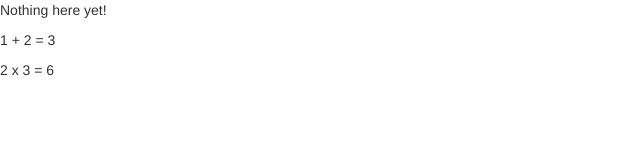
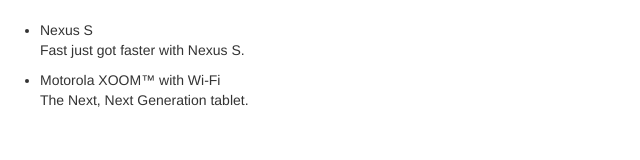
Before and after one commit to ramadhaniabidin/Learn-Angular, a website: page app/index.html in a window 1280 px wide. Shown: the whole page, without its empty margins (0-640 px from the left). Drawn offline with nearby package versions, Linux system fonts and the light colour scheme.

Commit message:
Add app.css and update Index.html

```diff
--- /dev/null
+++ b/app/app.css
@@ -0,0 +1,3 @@
+body{
+    padding-top: 20px;
+}
--- a/app/index.html
+++ b/app/index.html
@@ -2,15 +2,21 @@
 <html lang="en" ng-app>
   <head>
     <meta charset="utf-8">
-    <title>My HTML File</title>
+    <title>Google Phone Gallery</title>
     <link rel="stylesheet" href="lib/bootstrap/dist/css/bootstrap.css" />
+    <link rel="stylesheet" href="app.css"/>
     <script src="lib/angular/angular.js"></script>
   </head>
   <body>
-
-    <p>Nothing here {{'yet' + '!'}}</p>
-    <p>1 + 2 = {{1 + 2}}</p>
-    <p>2 x 3 = {{2*3}}</p>
-
+    <ul>
+      <li>
+        <span>Nexus S</span>
+        <p>Fast just got faster with Nexus S.</p>
+      </li>
+      <li>
+        <span>Motorola XOOM™ with Wi-Fi</span>
+      </li>
+      <p>The Next, Next Generation tablet.</p>
+    </ul>
   </body>
 </html>
```
